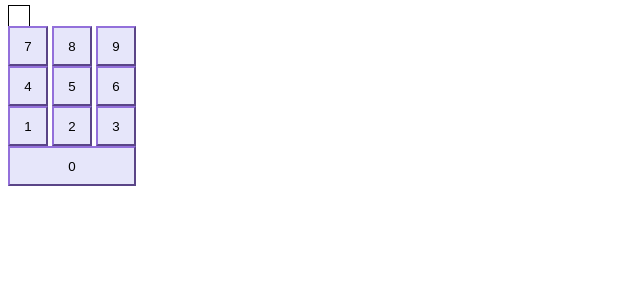
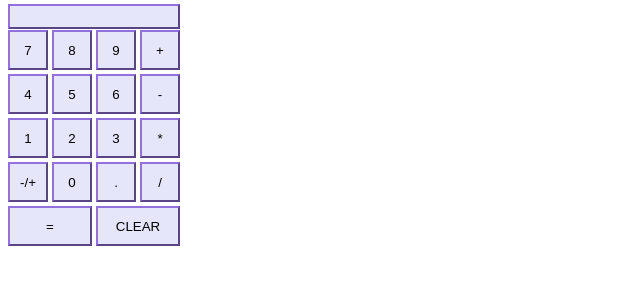
Before and after one commit to KaCy1123/WebDev, a plain HTML site: page index.html in a window 1280 px wide. Shown: the whole page, without its empty margins (0-640 px from the left). Drawn offline with Linux system fonts and the light colour scheme.

Commit message:
Updated files with operation buttons(INFUNCTIONAL)

```diff
--- a/calc.js
+++ b/calc.js
@@ -15,6 +15,7 @@ function addListener()
 	document.getElementById("btntwo").addEventListener("click",inputtwo);
 	document.getElementById("btnthree").addEventListener("click",inputthree);
 	document.getElementById("btnzero").addEventListener("click",inputzero);
+	document.getElementById("btnclear").addEventListener("click",clear);
 }
 function inputseven()
 {
@@ -66,3 +67,8 @@ function inputzero()
 	zero = document.getElementById("btnzero").textContent;
 	document.getElementById("lblfullbtns").textContent += zero
 }
+function clear()
+{
+	clear = document.getElementById("btnclear").textContent;
+	document.getElementById("lblfullbtns").textContent = ""
+}
--- a/custom.css
+++ b/custom.css
@@ -3,15 +3,17 @@ button{
 	height: 40px;
 	background-color: lavender;
 	border-color: mediumpurple;
+	margin-top: 4px;
 }
-#btnzero{
-	width: 128px;
+#btnequal,#btnclear{
+	width: 84px
 }
-label{
-	border: solid;
-	border-width: .5px;
-	padding-left: 10px;
-	padding-right: 10px;
+#lblfullbtns{
+	border: outset;
+	border-color: mediumpurple;
+	background-color: lavender;
+	border-width: 2px;
+	padding-right: 168px;
 	padding-top: 2px;
 	padding-bottom: 2px;
 }
--- a/index.html
+++ b/index.html
@@ -13,14 +13,22 @@
 	<label id="lblfullbtns"></label><br>
 	<button type="button" id="btnseven">7</button>
 	<button type="button" id="btneight">8</button>
-	<button type="button" id="btnnine">9</button><br>
+	<button type="button" id="btnnine">9</button>
+	<button type="button" id="btnadd">+</button><br>
 	<button type="button" id="btnfour">4</button>
 	<button type="button" id="btnfive">5</button>
-	<button type="button" id="btnsix">6</button><br>
+	<button type="button" id="btnsix">6</button>
+	<button type="button" id="btnsub">-</button><br>
 	<button type="button" id="btnone">1</button>
 	<button type="button" id="btntwo">2</button>
-	<button type="button" id="btnthree">3</button><br>
+	<button type="button" id="btnthree">3</button>
+	<button type="button" id="btnmult">*</button><br>
+	<button type="button" id="btnsign">-/+</button>
 	<button type="button" id="btnzero">0</button>
+	<button type="button" id="btndot">.</button>
+	<button type="button" id="btndiv">/</button><br>
+	<button type="button" id="btnequal">=</button>
+	<button type="button" id="btnclear">CLEAR</button>
 
 </body>
 </html>
```
